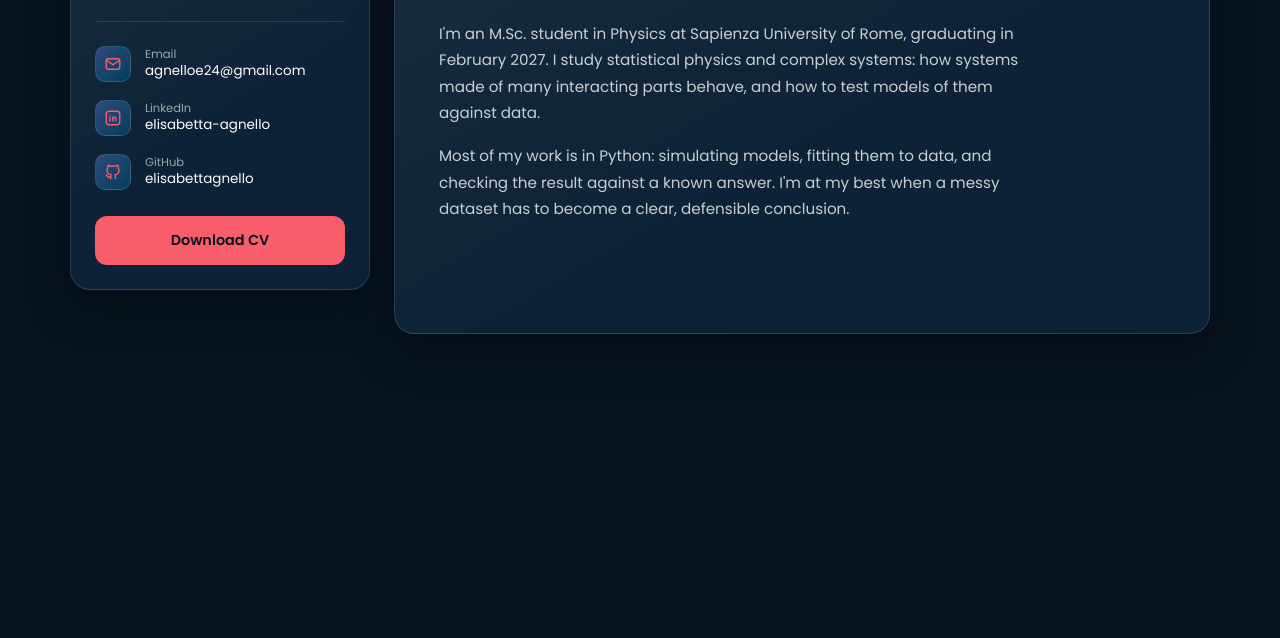
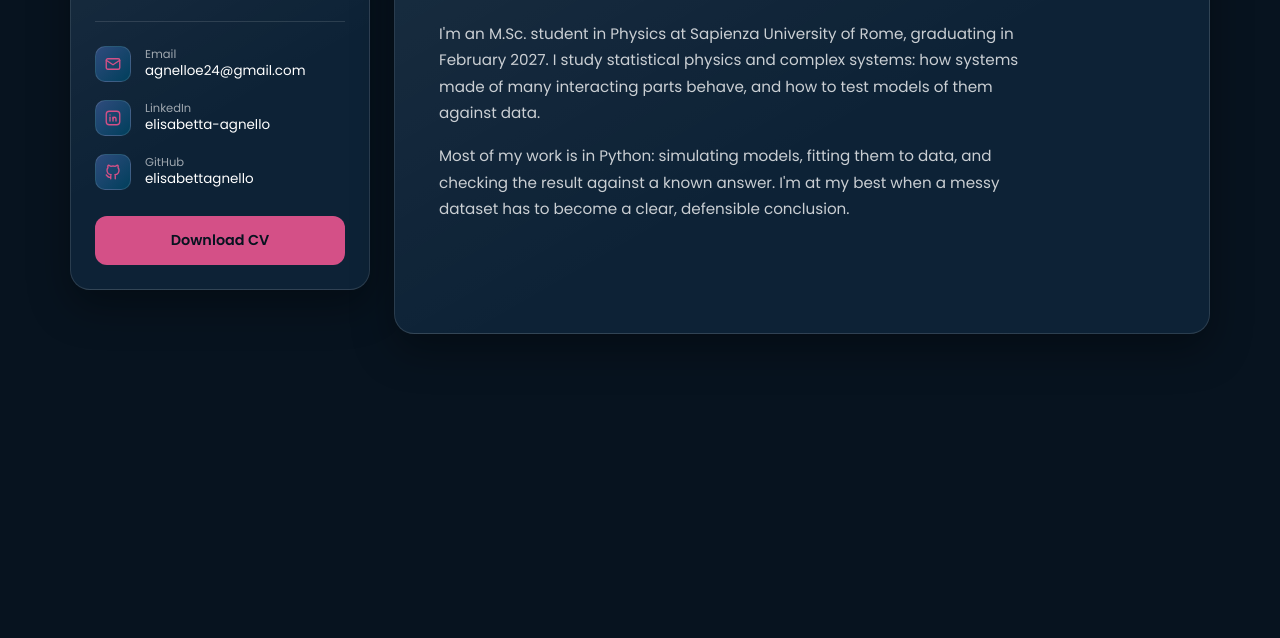
Before and after one commit to elisabettagnello/elisabettagnello.github.io, a plain HTML site: page index.html in a window 1280 px wide. Shown: the part 162-800 px from the top of the page. Drawn offline with Linux system fonts and the light colour scheme.

Commit message:
Update style.css

```diff
--- a/assets/style.css
+++ b/assets/style.css
@@ -5,7 +5,7 @@
   --text: #ffffff;
   --text-2: rgba(255, 255, 255, 0.78);
   --text-3: rgba(255, 255, 255, 0.6);
-  --accent: #f95d6a;
+  --accent: #d45087;
   --blue: #2f4b7c;
   --deep: #003f5c;
   --font: "Poppins", system-ui, -apple-system, "Segoe UI", Roboto, Arial, sans-serif;
```
